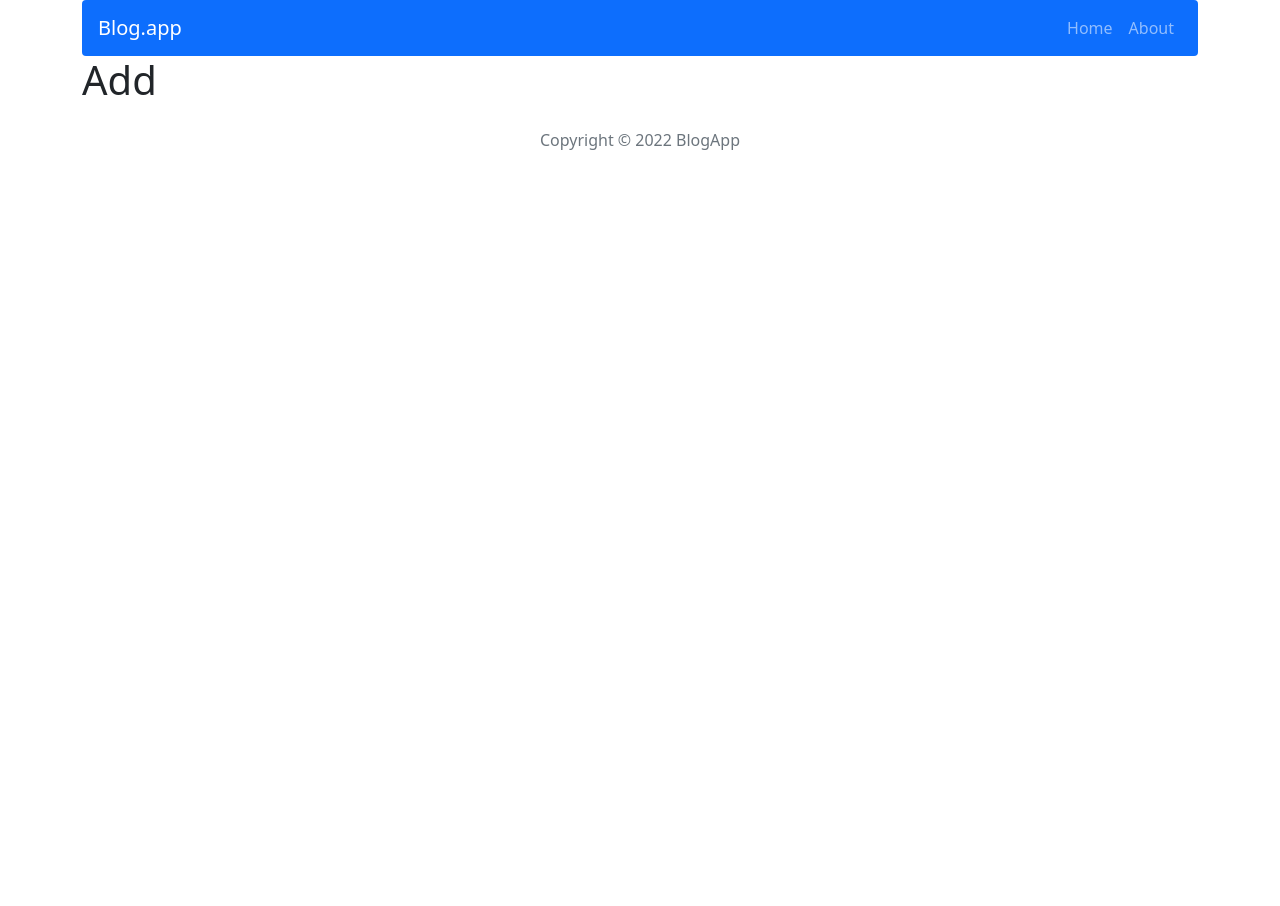
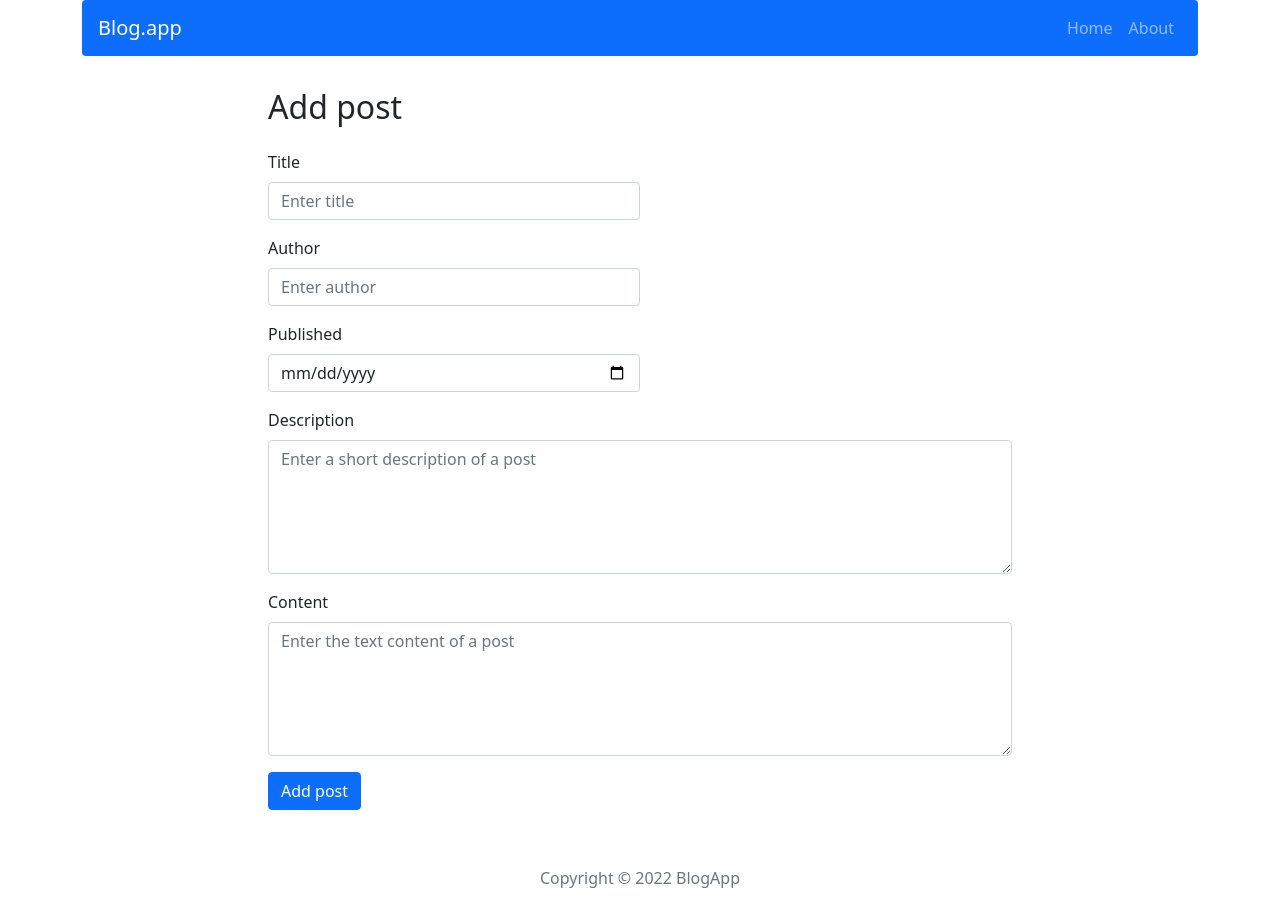
Before and after one commit to milosz7/crud-app, a React (Create React App) app: page /post/add in a window 1280 px wide. Before the commit the page ends 800 px from the top, so only its background shows below. Built offline with nearby package versions, Linux system fonts and the light colour scheme.

Commit message:
Update the Add page to make it fully functional

```diff
--- a/src/components/pages/Add/Add.tsx
+++ b/src/components/pages/Add/Add.tsx
@@ -1,6 +1,11 @@
+import AddPostForm from "../../features/AddPostForm/AddPostForm";
+
 const Add = () => {
   return (
-    <h1>Add</h1>
+    <div className="py-3 m-auto mt-3 col-lg-8 col-10">
+      <h2>Add post</h2>
+      <AddPostForm />
+    </div>
   )
 };
 
```
